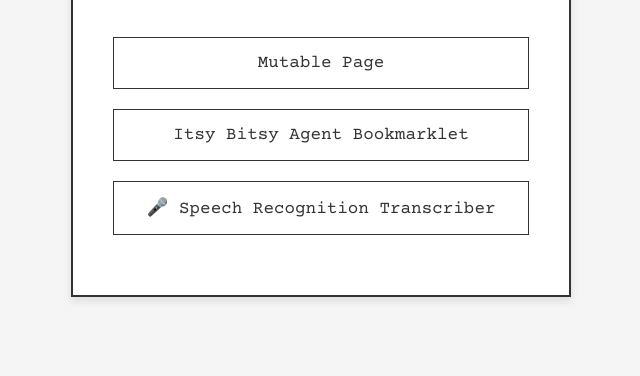
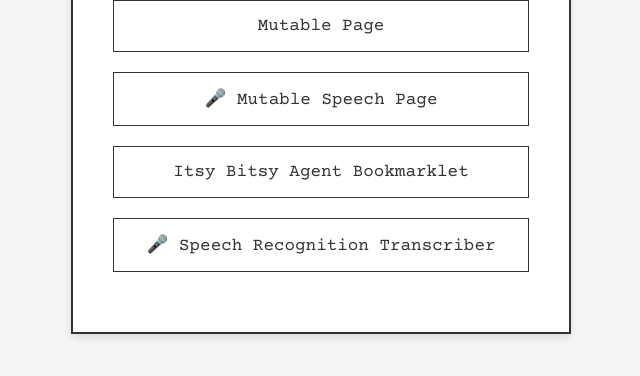
Before and after one commit to philz/itsy-bitsy-agent, a website: page src/nav-index.html in a window 1280 px wide. Shown: the part 300-676 px from the top of the page, without its empty margins (319-959 px from the left). Drawn offline with nearby package versions, Linux system fonts and the light colour scheme.

Commit message:
add mutable-speech page to navigation menu
Co-Authored-By: sketch <hello@sketch.dev>
Change-ID: sd1d274e8b902ddfck

```diff
--- a/src/nav-index.html
+++ b/src/nav-index.html
@@ -114,6 +114,9 @@
           <a href="/mutable.html" class="menu-link">Mutable Page</a>
         </li>
         <li class="menu-item">
+          <a href="/mutable-speech.html" class="menu-link">🎤 Mutable Speech Page</a>
+        </li>
+        <li class="menu-item">
           <a href="/agent.html" class="menu-link">Itsy Bitsy Agent Bookmarklet</a>
         </li>
         <li class="menu-item">
```
